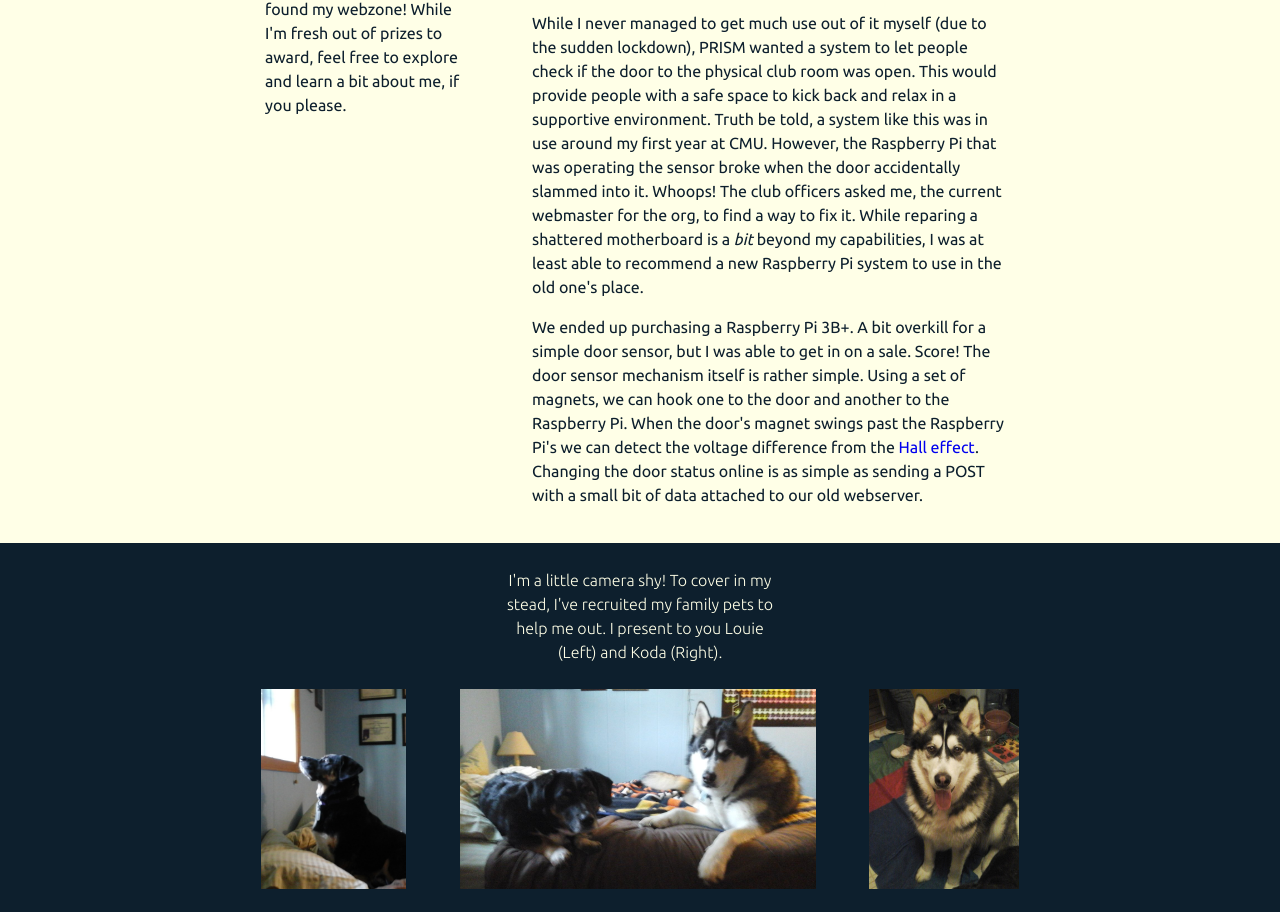
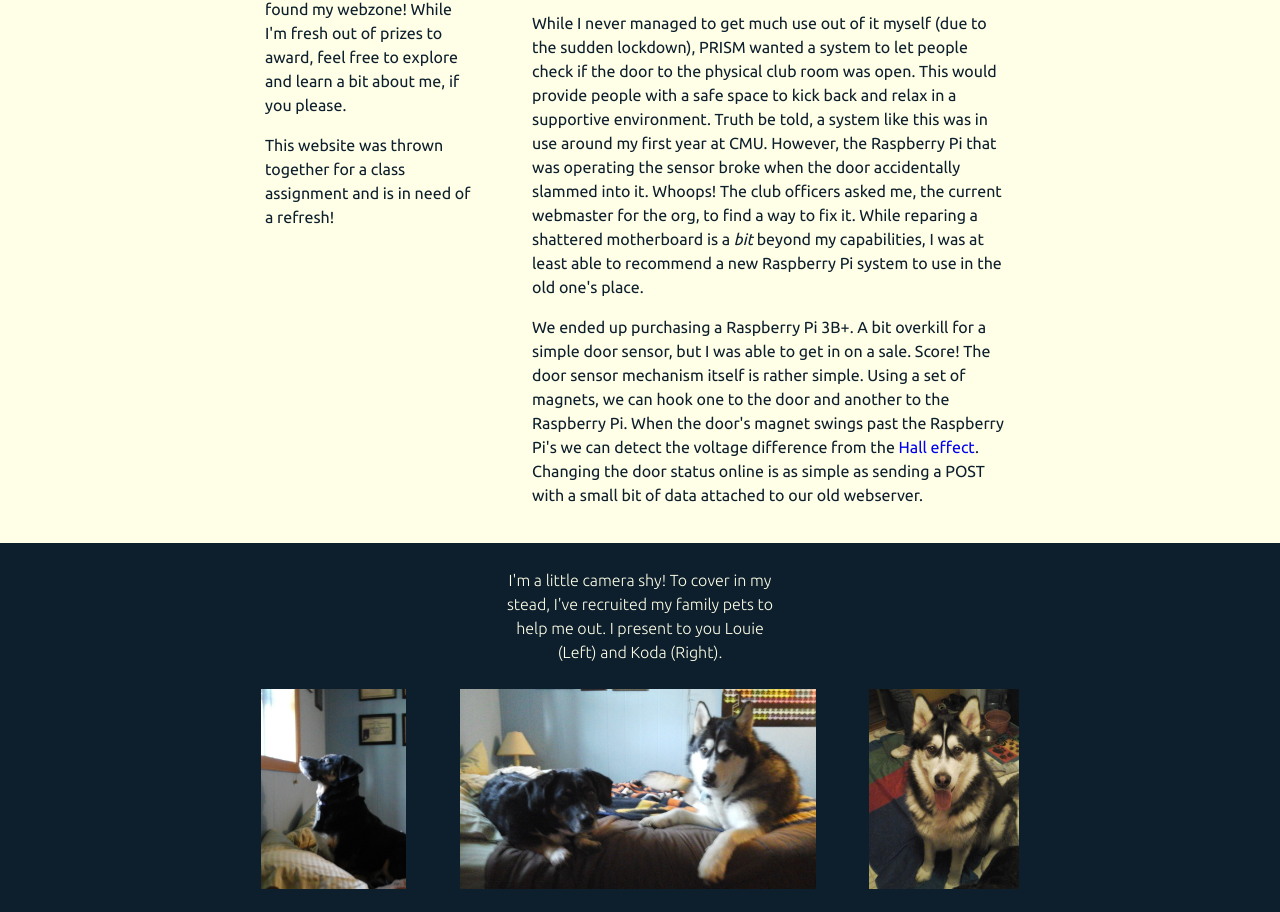
Before and after one commit to Xenosplitter/Xenosplitter.github.io, a plain HTML site: page index.html in a window 1280 px wide. Shown: the part 1195-2107 px from the top of the page. Drawn offline with Linux system fonts and the light colour scheme.

Commit message:
Update index.html

```diff
--- a/index.html
+++ b/index.html
@@ -44,6 +44,7 @@
                 <img id="mypfp" src="assets/img/mypfp.png" alt="A profile picture of myself.">
                 <h1 class="bolder-txt">Hello!</h1>
                 <p class="medium-txt">I am Casey Rodriguez <a class="normal-txt" href="https://www.mypronouns.org/they-them">(They/Them)</a>, a Carnegie Mellon University (CMU) Senior studying Decision Science, Human-Computer Interaction, and Physics. If you're reading this, congratulations! You've found my webzone! While I'm fresh out of prizes to award, feel free to explore and learn a bit about me, if you please.</p>
+                <p class="medium-txt">This website was thrown together for a class assignment and is in need of a refresh!</p>
             </aside>
 
             <main class="wide column">
```
